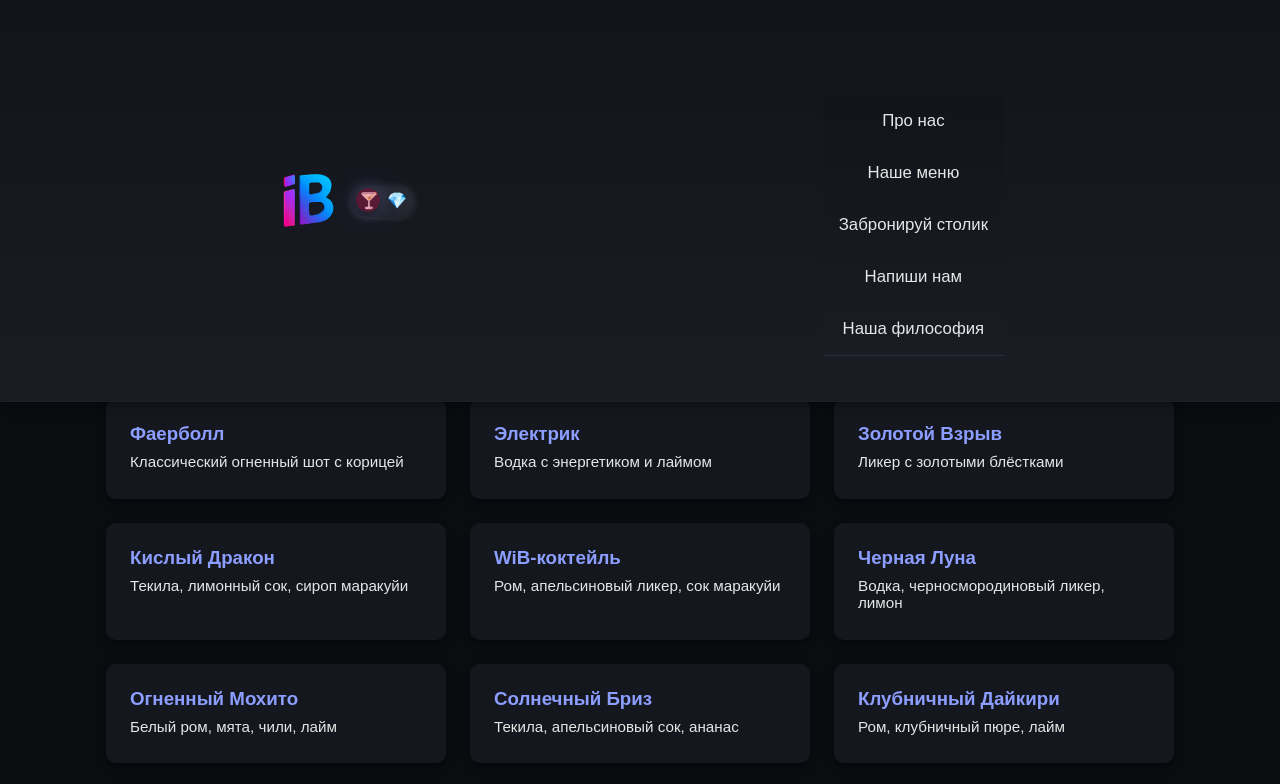
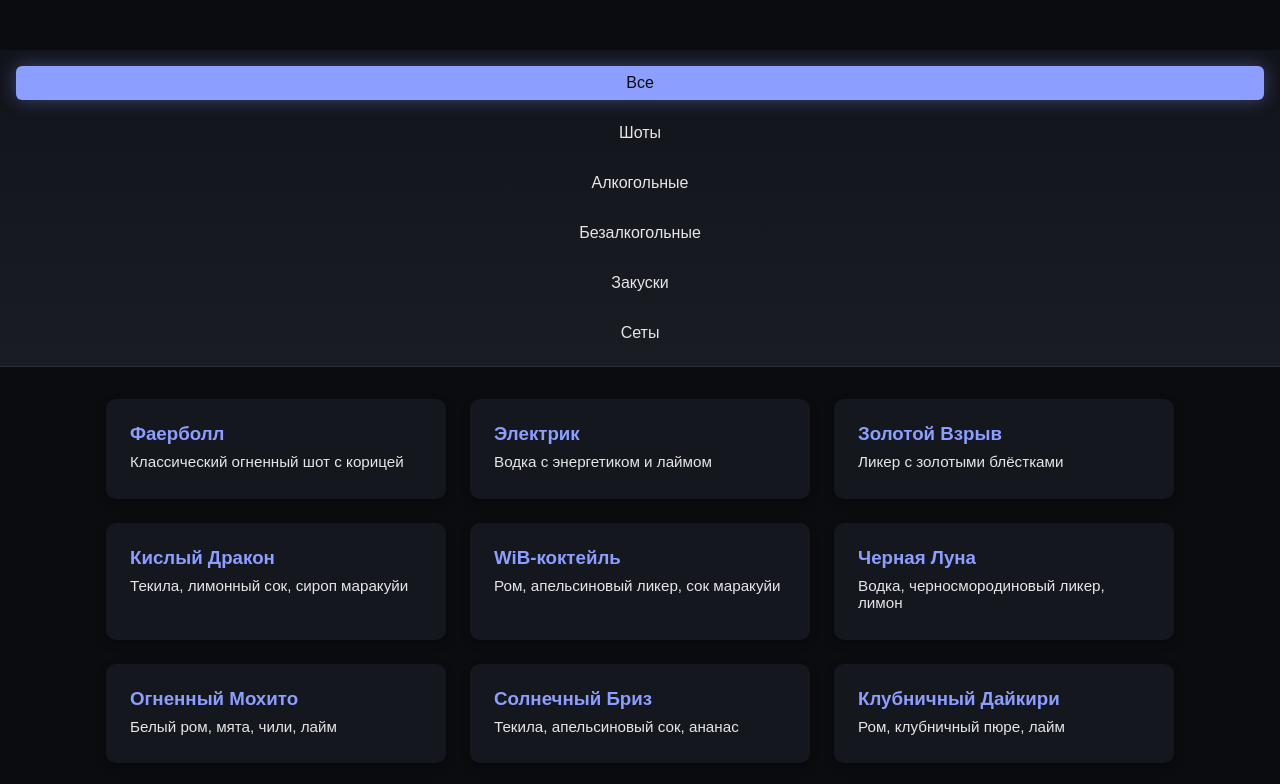
Before and after one commit to snxq0/isaiev-bar, a website: page public/menu.html in a window 1280 px wide. Shown: the top 784 px of the page. Drawn offline with Linux system fonts and the light colour scheme.

Commit message:
убрал навбар

```diff
--- a/public/menu.html
+++ b/public/menu.html
@@ -18,34 +18,6 @@
     <div id="preloader">
         <div id="spinner"></div>
     </div>
-
-      <header class="navbar">
-    <div class="nav-container">
-        <div class="logo-group">
-            <a href="index.html" class="logo-link">
-                <img class="logo" src="/assets/logo/iB.png" width="60" height="60" alt="isaiev bar icon" />
-            </a>
-
-            <div class="theme-toggle">
-                <input type="checkbox" id="theme-switch">
-                <label for="theme-switch" class="toggle-label">
-                <span class="sun">🍸</span>
-                <span class="moon">💎</span>
-                <div class="toggle-ball"></div>
-                </label>
-            </div>
-        </div>
-
-        <nav class="nav-links">
-        <a href="about.html">Про нас</a>
-        <a href="menu.html">Наше меню</a>
-        <a href="booking.html">Забронируй столик</a>
-        <a href="contact.html">Напиши нам</a>
-        <a href="philosophy.html">Наша философия</a>
-        </nav>
-
-    </div>
-</header>
 
 
 
```
